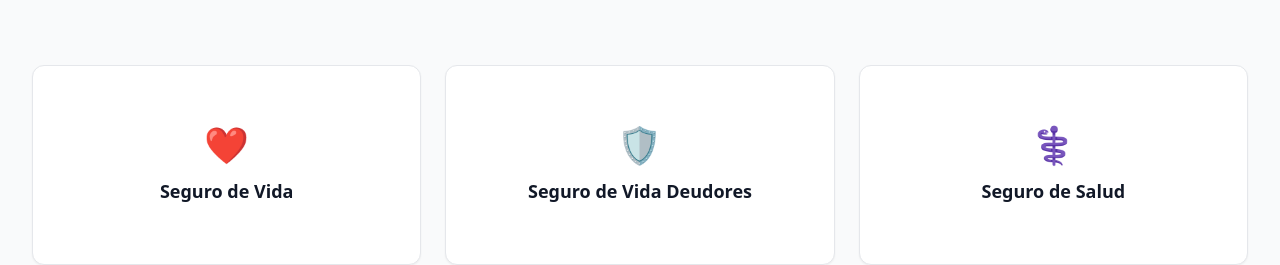
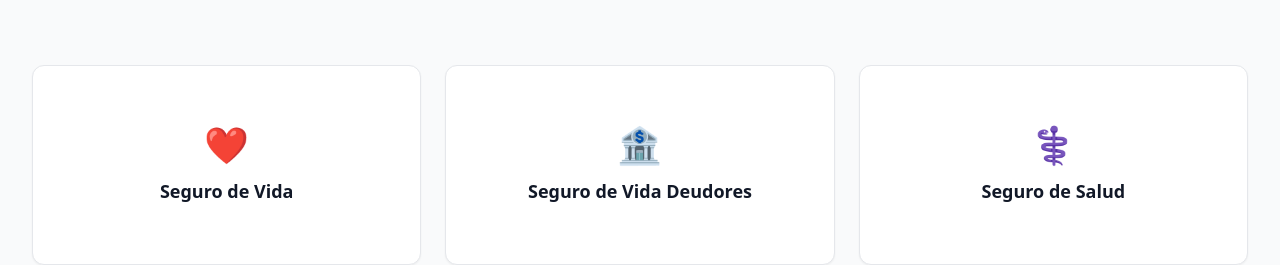
Before and after one commit to santiago-rico/proense-asesora-digital, a React (Vite) app: page / in a window 1280 px wide. Shown: the part 787-1052 px from the top of the page. Built offline with nearby package versions, Linux system fonts and the light colour scheme.

Commit message:
emoji update

```diff
--- a/src/components/home/InsuranceTypesSection.tsx
+++ b/src/components/home/InsuranceTypesSection.tsx
@@ -15,7 +15,7 @@ const insuranceTypes = [
   {
     title: "Seguro de Vida Deudores",
     description: "Protege a tu familia de las deudas en caso de fallecimiento o incapacidad, asegurando que no hereden obligaciones financieras y mantengan su estabilidad económica.",
-    icon: <span>🛡️</span>,
+    icon: <span>🏦</span>,
     link: "/seguros/vida-deudores",
   },
   {
```
